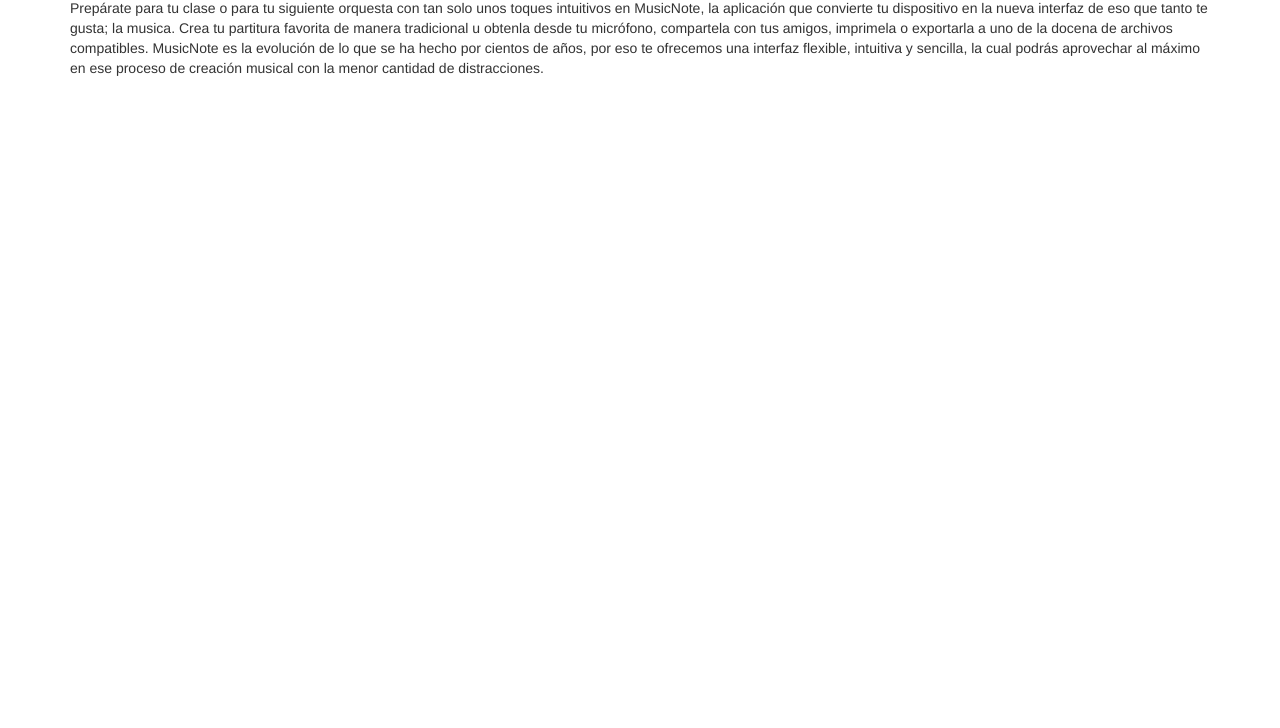
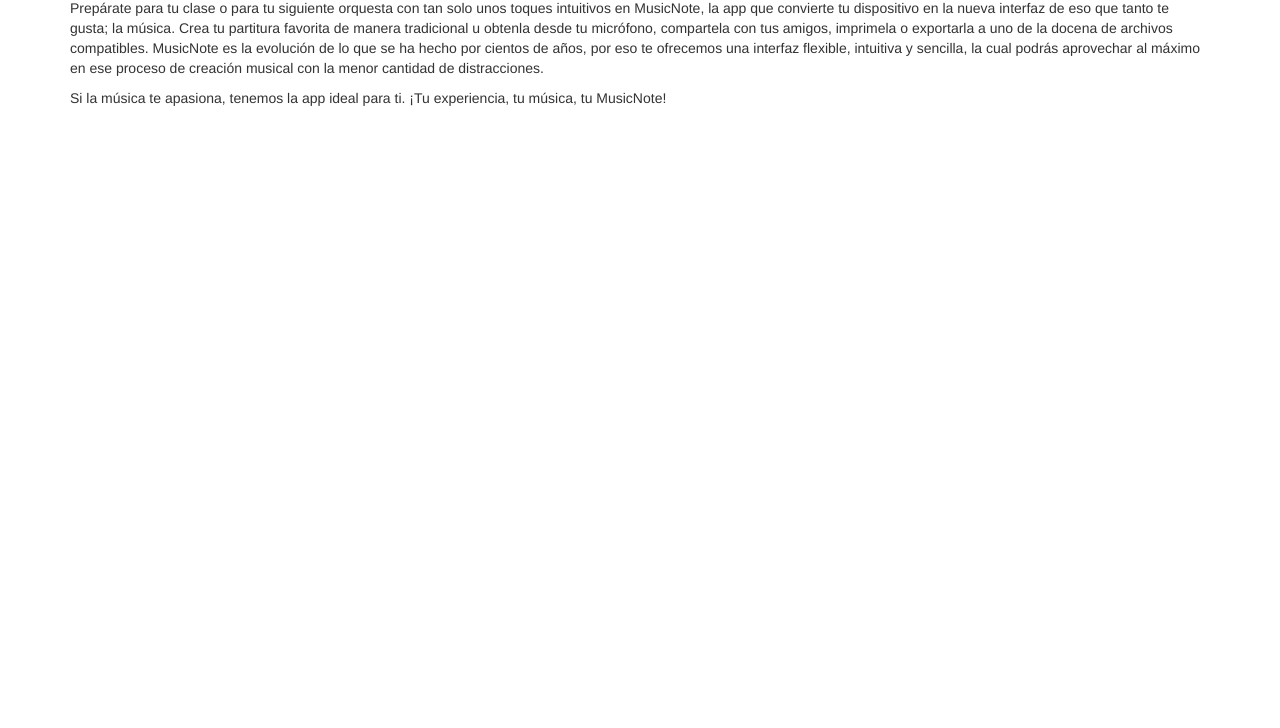
Before and after one commit to Sehur/DI, a plain HTML site: page index.html in a window 1280 px wide. Shown: the part 72-800 px from the top of the page. Drawn offline with Linux system fonts and the light colour scheme.

Commit message:
Actualizacion

```diff
--- a/index.html
+++ b/index.html
@@ -5,8 +5,8 @@
     <meta charset="utf-8">
     <title> MusicNote </title>
 
-    <meta name="keywords" content="MusicNote, musica, orquesta, partitura" />
-	<meta name="description" content="Aplicacion a " />
+    <meta name="keywords" content="MusicNote, música, app, partitura" />
+	<meta name="description" content="Aplicación musical para la creación de partituras y música" />
 
 	<link href="bootstrap.css" rel="stylesheet">
 	<link href="style.css" rel="stylesheet">
@@ -22,9 +22,12 @@
 
 
 
-<p>Prepárate para tu clase o para tu siguiente orquesta con tan solo unos toques intuitivos en MusicNote, la aplicación que convierte tu dispositivo en la nueva interfaz de eso que tanto te gusta; la musica. Crea tu partitura favorita de manera tradicional u obtenla desde tu micrófono, compartela con tus amigos, imprimela o exportarla a uno de la docena de archivos compatibles. MusicNote es la evolución de lo que se ha hecho por cientos de años, por eso te ofrecemos una interfaz flexible, intuitiva y sencilla, la cual podrás aprovechar al máximo en ese proceso de creación musical con la menor cantidad de distracciones. </p>
+<p>Prepárate para tu clase o para tu siguiente orquesta con tan solo unos toques intuitivos en MusicNote, la app que convierte tu dispositivo en la nueva interfaz de eso que tanto te gusta; la música. Crea tu partitura favorita de manera tradicional u obtenla desde tu micrófono, compartela con tus amigos, imprimela o exportarla a uno de la docena de archivos compatibles. MusicNote es la evolución de lo que se ha hecho por cientos de años, por eso te ofrecemos una interfaz flexible, intuitiva y sencilla, la cual podrás aprovechar al máximo en ese proceso de creación musical con la menor cantidad de distracciones. </p>
 
 
+
+
+<p>Si la música te apasiona, tenemos la app ideal para ti. ¡Tu experiencia, tu música, tu MusicNote!<p>
 </div>
 
 
```
Also changed, not shown: producto.html (+6 -2 lines).
